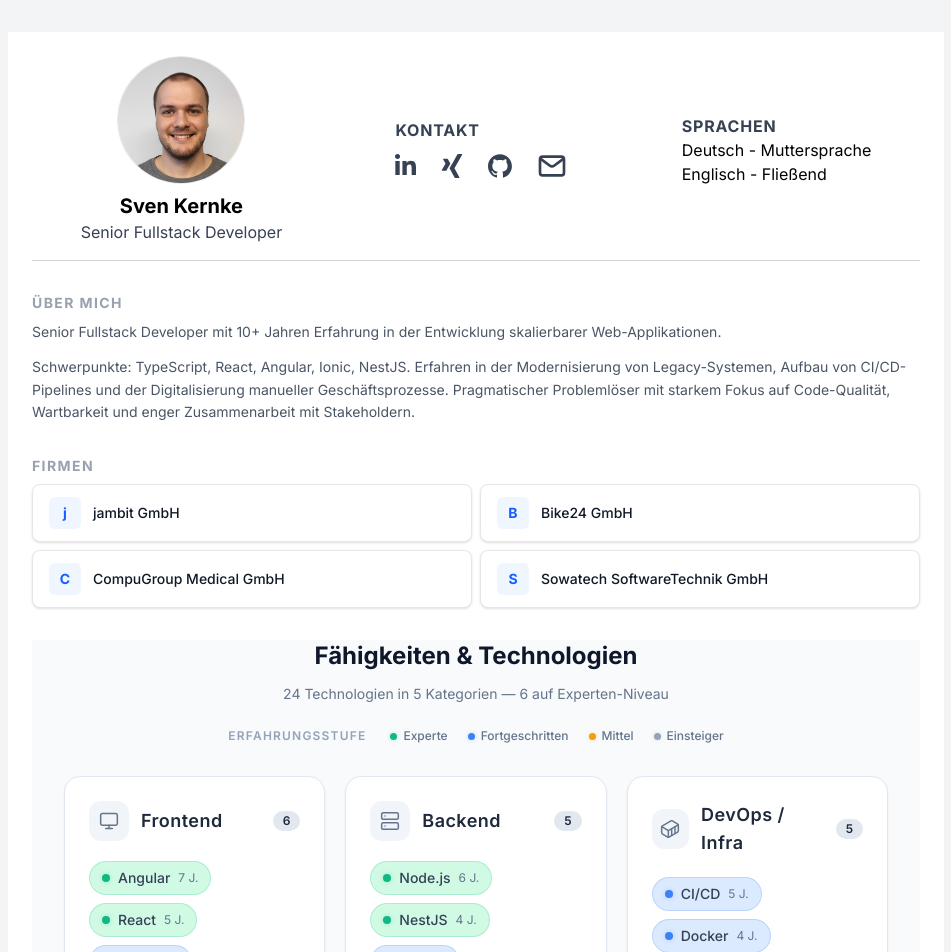
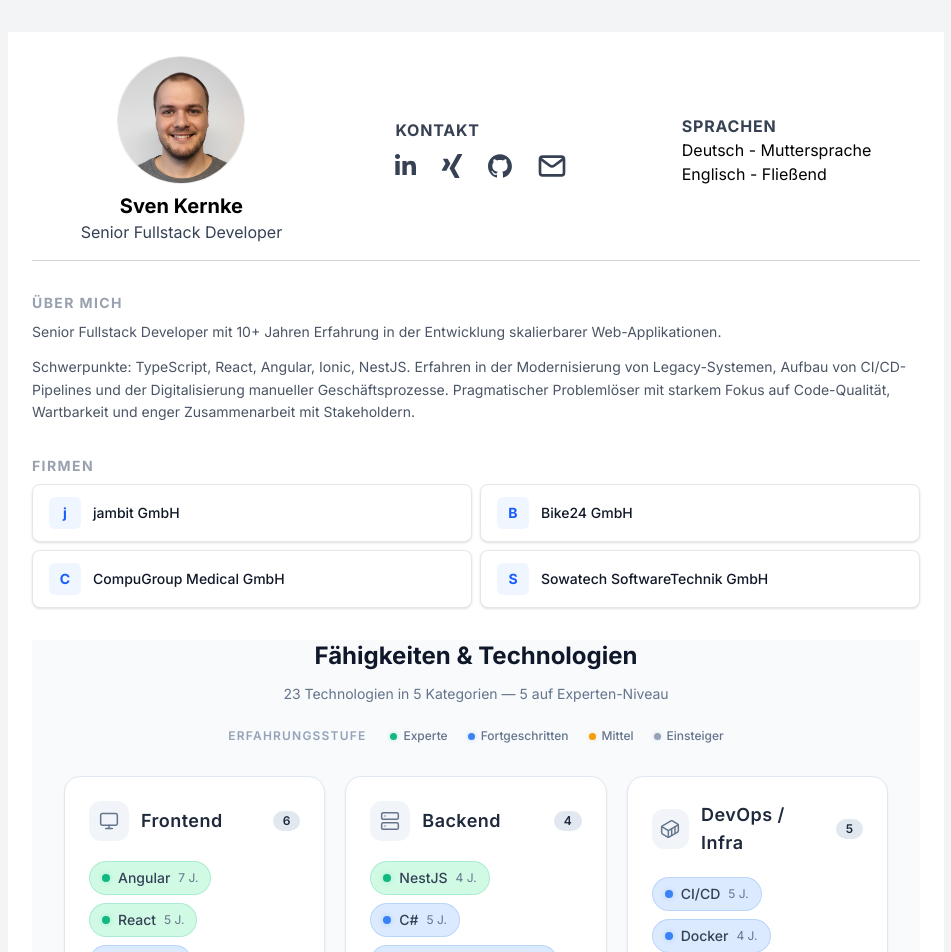
Before and after one commit to Sevenhero/cv-generator, a Next.js app: page / in a window 1280 px wide. Shown: the top 952 px of the page, without its empty margins (164-1115 px from the left). Built offline with nearby package versions, Linux system fonts and the light colour scheme.

Commit message:
remove nodejs

```diff
--- a/src/data/userData.ts
+++ b/src/data/userData.ts
@@ -64,7 +64,6 @@
       "icon": "Server",
       "skills": [
         { "name": "NestJS", "level": "expert", "yearsOfExperience": 4 },
-        { "name": "Node.js", "level": "expert", "yearsOfExperience": 6 },
         { "name": "C#", "level": "advanced", "yearsOfExperience": 5 },
         { "name": "Entity Framework", "level": "advanced", "yearsOfExperience": 4 },
         { "name": "Python", "level": "beginner", "yearsOfExperience": 1 }
```
